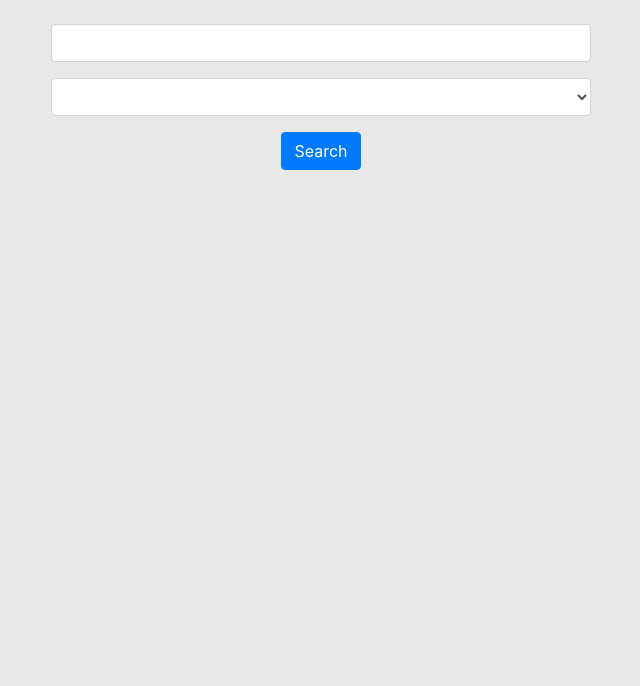
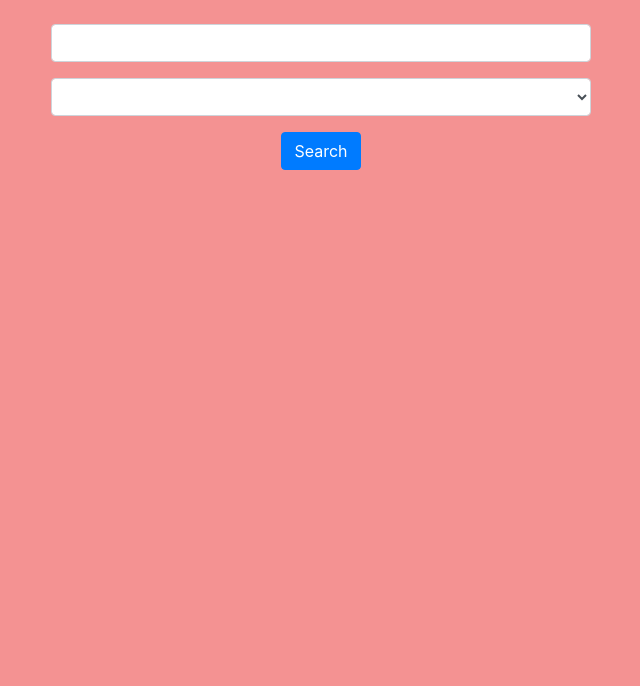
Before and after one commit to vince15dk/blockchain, a website: page dev/block-explorer/index.html in a window 1280 px wide. Shown: the part 114-800 px from the top of the page, without its empty margins (319-959 px from the left). Drawn offline with nearby package versions, Linux system fonts and the light colour scheme.

Commit message:
localhost readme

```diff
--- a/dev/block-explorer/index.html
+++ b/dev/block-explorer/index.html
@@ -171,7 +171,7 @@
 	<style type="text/css">
 		html, body {
 			min-height: 100vh;
-			background-color: #e8e8e8;
+			background-color: #f49292;
 		}
 		.container {
 			padding-top: 50px;
```
Also changed, not shown: README.md.
